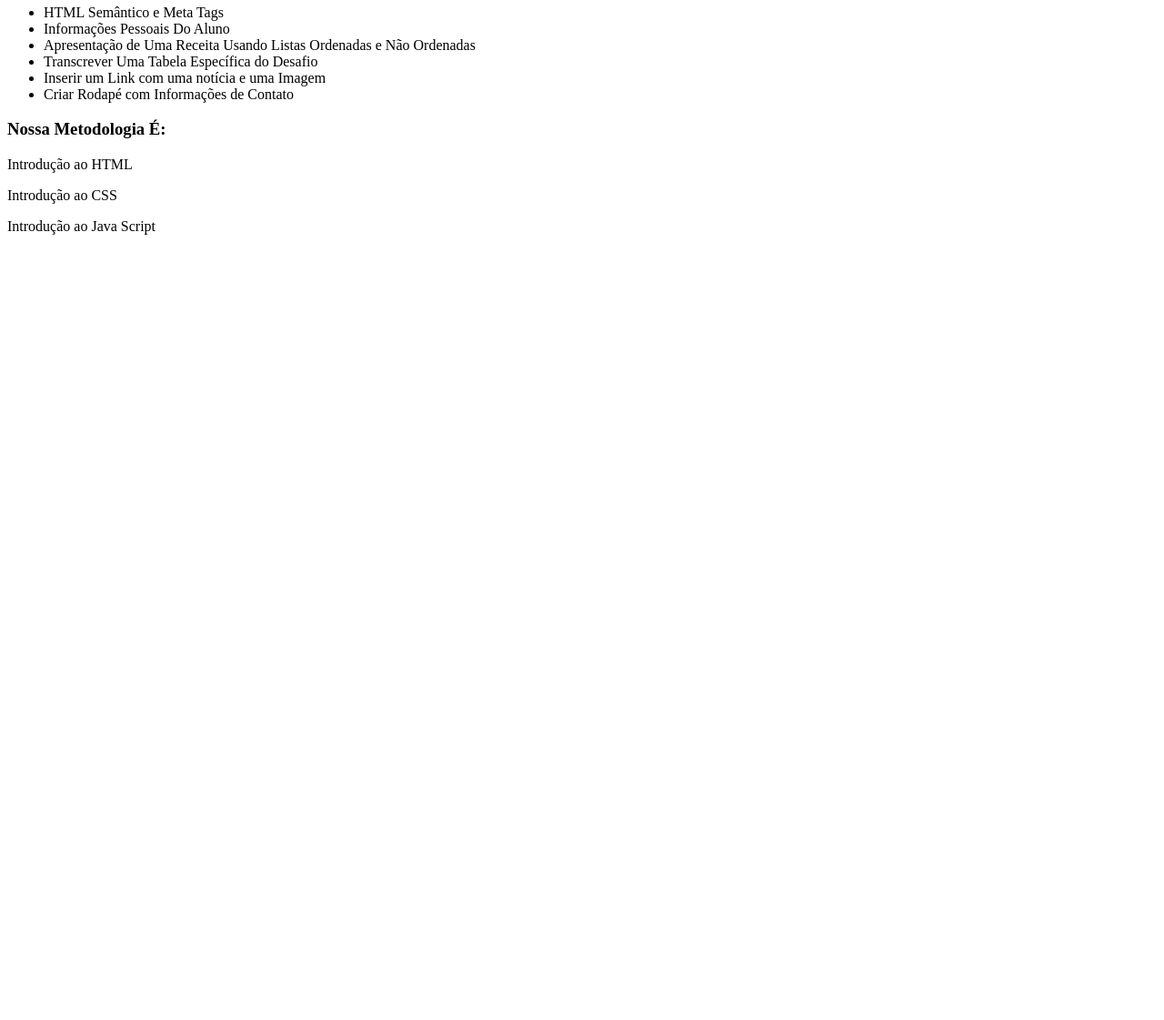
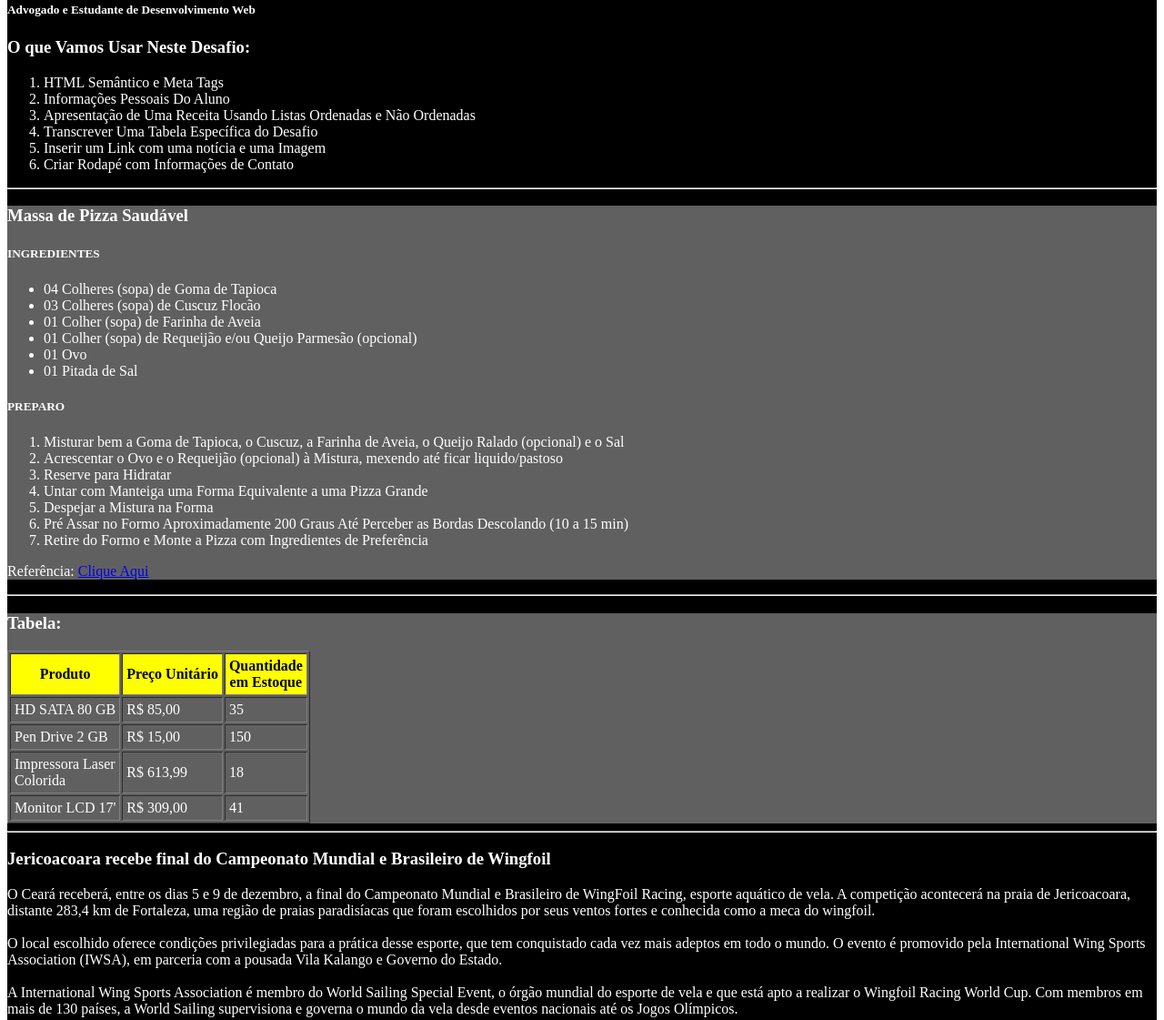
Before and after one commit to walmyrneto/coderhouse-DW, a plain HTML site: page aula-6/index.html in a window 1280 px wide. Shown: the part 116-1237 px from the top of the page at 91% size. Before the commit the page ends 800 px from the top, so only its background shows below. Drawn offline with Linux system fonts and the light colour scheme.

Commit message:
Subindo Desafio da Aula 6

```diff
--- a/aula-6/index.html
+++ b/aula-6/index.html
@@ -3,42 +3,99 @@
 <head>
     <meta charset="UTF-8">
     <meta name="viewport" content="width=device-width, initial-scale=1.0">
-    <meta name="description" content="Esta é a página da Empresa criada como exemplo na Aula 6 de Desenvolvimento Web">
-    <meta name="keywords" content="HTML, CSS, Java Script">
+    <meta name="description" content="Esta é Página é o Resultado do Desafio da Aula 6 do Curso de Desenvolvimento Web da CODERHOUSE">
+    <meta name="keywords" content="HTML, Listas, Tabelas, Receitas, Notícias">
     <title>Desafio da Aula 6</title>
 </head>
 <body>
-    <header>
+    <header style=" color: white; background-color: black;">
         <h1>DESAFIO DA AULA 6</h1>
+        <h5>Aluno: Walmyr Sá Magalhães Neto - 42 anos</h5>
+        <h5>Advogado e Estudante de Desenvolvimento Web</h5>
         <h3>O que Vamos Usar Neste Desafio:</h3>
-        <ul>
+        <ol>
             <li>HTML Semântico e Meta Tags</li>
             <li>Informações Pessoais Do Aluno</li>
             <li>Apresentação de Uma Receita Usando Listas Ordenadas e Não Ordenadas</li>
             <li>Transcrever Uma Tabela Específica do Desafio</li>
             <li>Inserir um Link com uma notícia e uma Imagem</li>
             <li>Criar Rodapé com Informações de Contato</li>
-        </ul>
+        </ol>
+        <hr>
 
+            <section style="background-color: rgb(97, 96, 96);">
+                <h3>Massa de Pizza Saudável</h3>
+                <h5>INGREDIENTES</h5>
+                <ul>
+                    <li>04 Colheres (sopa) de Goma de Tapioca</li>
+                    <li>03 Colheres (sopa) de Cuscuz Flocão</li>
+                    <li>01 Colher (sopa) de Farinha de Aveia</li>
+                    <li>01 Colher (sopa) de Requeijão e/ou Queijo Parmesão (opcional)</li>
+                    <li>01 Ovo</li>
+                    <li>01 Pitada de Sal</li>
+                </ul>
+                <h5>PREPARO</h5>
+                <ol>
+                    <li>Misturar bem a Goma de Tapioca, o Cuscuz, a Farinha de Aveia, o Queijo Ralado (opcional) e o Sal</li>
+                    <li>Acrescentar o Ovo e o Requeijão (opcional) à Mistura, mexendo até ficar liquido/pastoso</li>
+                    <li>Reserve para Hidratar</li>
+                    <li>Untar com Manteiga uma Forma Equivalente a uma Pizza Grande</li>
+                    <li>Despejar a Mistura na Forma</li>
+                    <li>Pré Assar no Formo Aproximadamente 200 Graus Até Perceber as Bordas Descolando (10 a 15 min)</li>
+                    <li>Retire do Formo e Monte a Pizza com Ingredientes de Preferência</li>
+                </ol>
+                <p>Referência: <a href="https://www.instagram.com/p/CrZNFsXvjzM/?igshid=MzRlODBiNWFlZA==">Clique Aqui</a></p>
+            </section>
+        <hr>
 
-            <section>
-                <h3>Nossa Metodologia É:</h3>
-                <article>
-                    <title>Aula 1</title>
-                    <p>Introdução ao HTML</p>
-                </article>
+            <section style="background-color: rgb(97, 96, 96);">
+                <h3>Tabela:</h3>
+                <table border cellpadding="4">
+                    <tr style="color: black;" bgcolor="YELLOW" align="center">
+                        <th>Produto</th>
+                        <th>Preço Unitário</th>
+                        <th>Quantidade <br> em Estoque</th>
+                    </tr>
+                    <tr>
+                        <td>HD SATA 80 GB</td>
+                        <td>R$ 85,00</td>
+                        <td>35</td>
+                    </tr>
+                    <tr>
+                        <td>Pen Drive 2 GB</td>
+                        <td>R$ 15,00</td>
+                        <td>150</td>
+                    </tr>
+                    <tr>
+                        <td>Impressora Laser <br> Colorida</td>
+                        <td>R$ 613,99</td>
+                        <td>18</td>
+                    </tr>
+                    <tr>
+                        <td>Monitor LCD 17'</td>
+                        <td>R$ 309,00</td>
+                        <td>41</td>
+                    </tr>
+                </table>
+            </section>
+            <hr>
 
-                <article>
-                    <title>Aula 2</title>
-                    <p>Introdução ao CSS</p>
-                </article>
+            <article>
+                <h3>Jericoacoara recebe final do Campeonato Mundial e Brasileiro de Wingfoil</h3>
+                <p>O Ceará receberá, entre os dias 5 e 9 de dezembro, a final do Campeonato Mundial e Brasileiro de WingFoil Racing, esporte aquático de vela. A competição acontecerá na praia de Jericoacoara, distante 283,4 km de Fortaleza, uma região de praias paradisíacas que foram escolhidos por seus ventos fortes e conhecida como a meca do wingfoil. <br><br>
 
-                <article>
-                    <title>Aula 3</title>
-                    <p>Introdução ao Java Script</p>
-                </article>
-            </section>
+                    O local escolhido oferece condições privilegiadas para a prática desse esporte, que tem conquistado cada vez mais adeptos em todo o mundo. O evento é promovido pela International Wing Sports Association (IWSA), em parceria com a pousada Vila Kalango e Governo do Estado. <br><br>
 
+                    A International Wing Sports Association é membro do World Sailing Special Event, o órgão mundial do esporte de vela e que está apto a realizar o Wingfoil Racing World Cup. Com membros em mais de 130 países, a World Sailing supervisiona e governa o mundo da vela desde eventos nacionais até os Jogos Olímpicos.</p>
+                <img src="imagens\conexao-085-wingfoil.jpg" alt="Imagem de uma Regata da Modalidade Wing Foil">
+                <p>Referência: <a href="https://conexao085.com.br/jericoacoara-recebe-final-do-campeonato-mundial-e-brasileiro-de-wingfoil/"> Site Conexão 085 </a></p>
+            </article>
+        <hr>
+            <footer style="color: black; background-color: yellow;">
+                <p>Fale Com a Gente:</p>
+                <p>Telefone: 85 99999999x</p>
+                <p>E-mail: walmyrxxx@gmaix.com</p>
+            </footer>
     </header>
 
 </body>
```
Also changed, not shown: aula-6/imagens/conexao-085-wingfoil.jpg (added).
